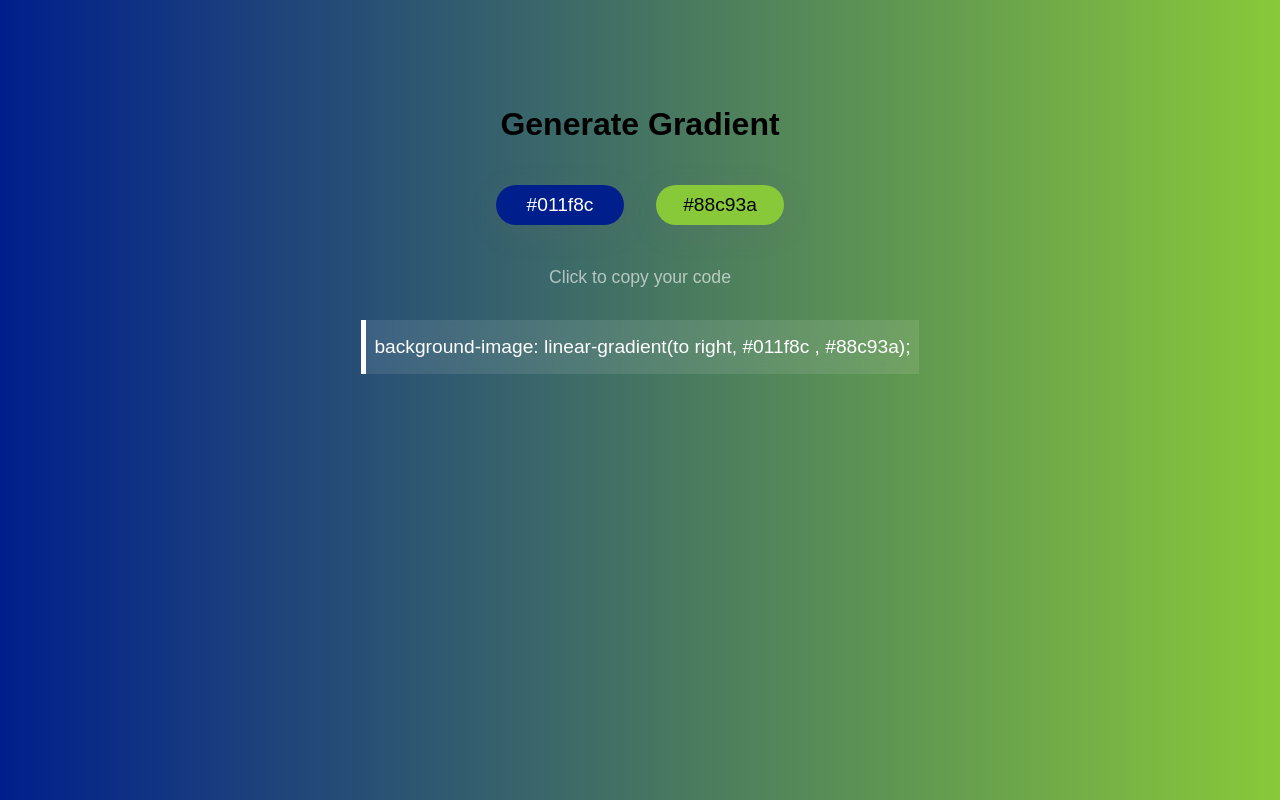
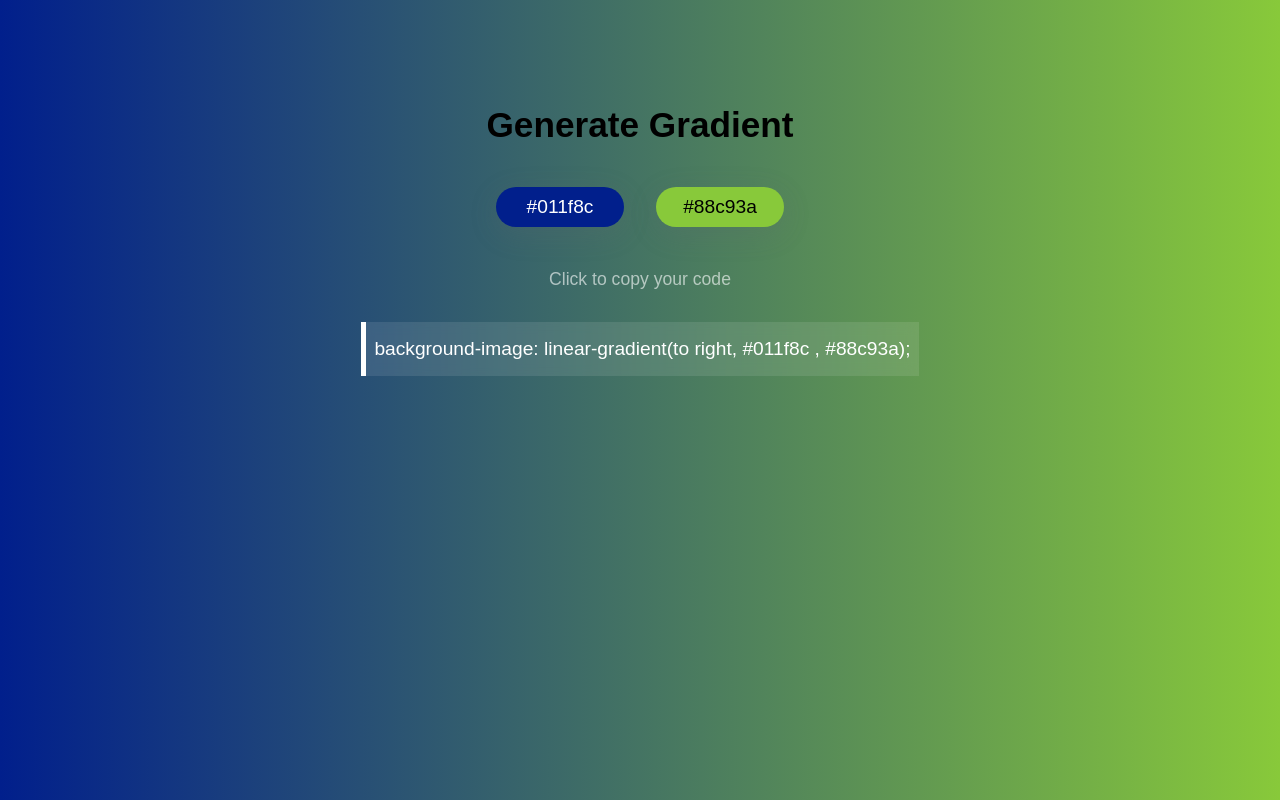
Before and after one commit to Nimsco/Gradient-generator, a plain HTML site: page index.html in a window 1280 px wide. Drawn offline with Linux system fonts and the light colour scheme.

Commit message:
Update gradient.css

```diff
--- a/gradient.css
+++ b/gradient.css
@@ -13,6 +13,11 @@ body
     width: auto;
     height: 60vh;
     font-family: sans-serif, 'Times New Roman', Times, serif;
+}
+
+h1
+{
+    font-size: 2.2rem;
 }
 
 .container
@@ -80,4 +85,5 @@ body
     padding: 1rem 0.5rem;
     background: rgba(255, 255, 255, 0.1);
     backdrop-filter: blur(6px);
+
 }
```
